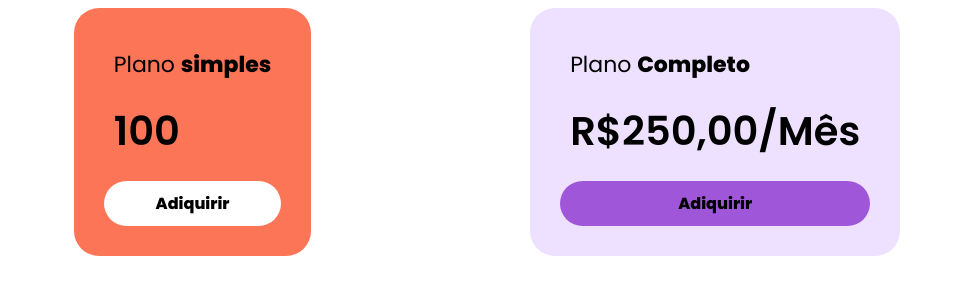
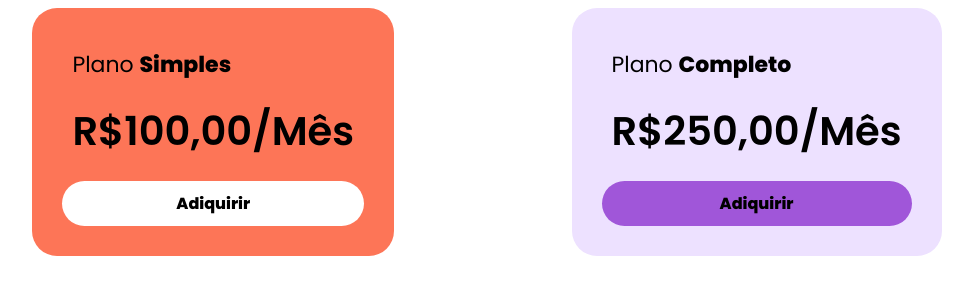
Before and after one commit to gillsonpassos/Curso-Angular, an Angular app: page / in a window 1280 px wide. Shown: the top 300 px of the page, without its empty margins (153-1126 px from the left). Built offline with nearby package versions, Linux system fonts and the light colour scheme.

Commit message:
Encadeamento Opcional na Interpolação

```diff
--- a/src/app/card/card.component.html
+++ b/src/app/card/card.component.html
@@ -1,5 +1,5 @@
 <div class="card">
-  <div class="card__plan card__item">Plano <b>{{ plano.infos.tipo }}</b></div>
-  <div class="card__price card__item">{{ plano.infos.preco }}</div>
+  <div class="card__plan card__item">Plano <b>{{ plano.infos?.tipo }}</b></div>
+  <div class="card__price card__item"> R${{ plano.infos?.preco }},00/Mês</div>
   <app-card-button></app-card-button>
 </div>
--- a/src/app/card/card.component.ts
+++ b/src/app/card/card.component.ts
@@ -1,4 +1,13 @@
 import { Component } from '@angular/core';
+
+interface IPlano {
+  infos: IInfos;
+}
+
+interface IInfos {
+  tipo: string;
+  preco: number;
+}
 
 @Component({
   selector: 'app-card',
@@ -6,10 +15,11 @@
   styleUrls: ['./card.component.scss']
 })
 export class CardComponent {
-  plano = {
+  //@ts-ignore
+  plano: IPlano = {
     infos: {
-      tipo: 'simples',
-      preco:  100,
-   },
+      tipo: 'Simples',
+      preco: 100,
+    },
   };
 }
```
